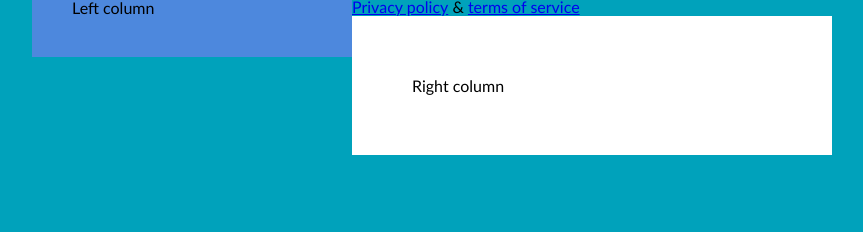
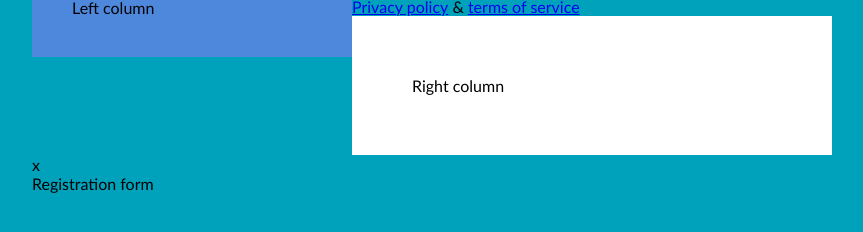
Before and after one commit to ZilvinasSvirskas/4-sign-in, a website: page index.html in a window 1280 px wide. Shown: the part 142-374 px from the top of the page, without its empty margins (208-1071 px from the left). Drawn offline with Linux system fonts and the light colour scheme.

Commit message:
Right column HTML structure #6

```diff
--- a/css/main.css
+++ b/css/main.css
@@ -1,5 +1,5 @@
-body *,
-body {
+body ,
+body *{
     box-sizing: border-box;
     margin: 0;
     padding: 0;
--- a/index.html
+++ b/index.html
@@ -25,6 +25,10 @@
       <a class="link" href="#">terms of service</a>
     </footer>
     <div class="right-column">Right column</div>
+    <div class="close">x</div>
+    <form>
+     Registration form
+    </form>
 
   </main>
 </body>
```
